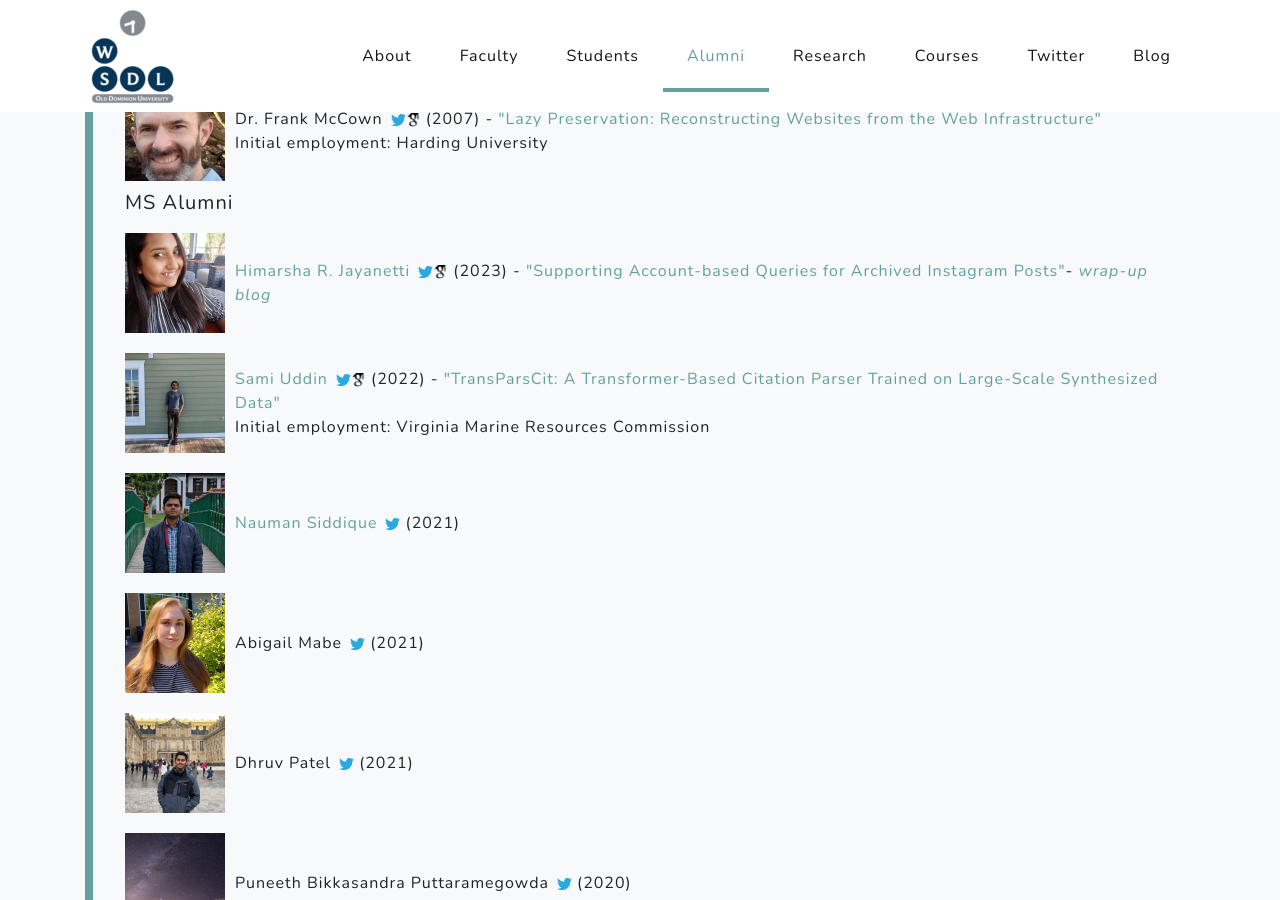
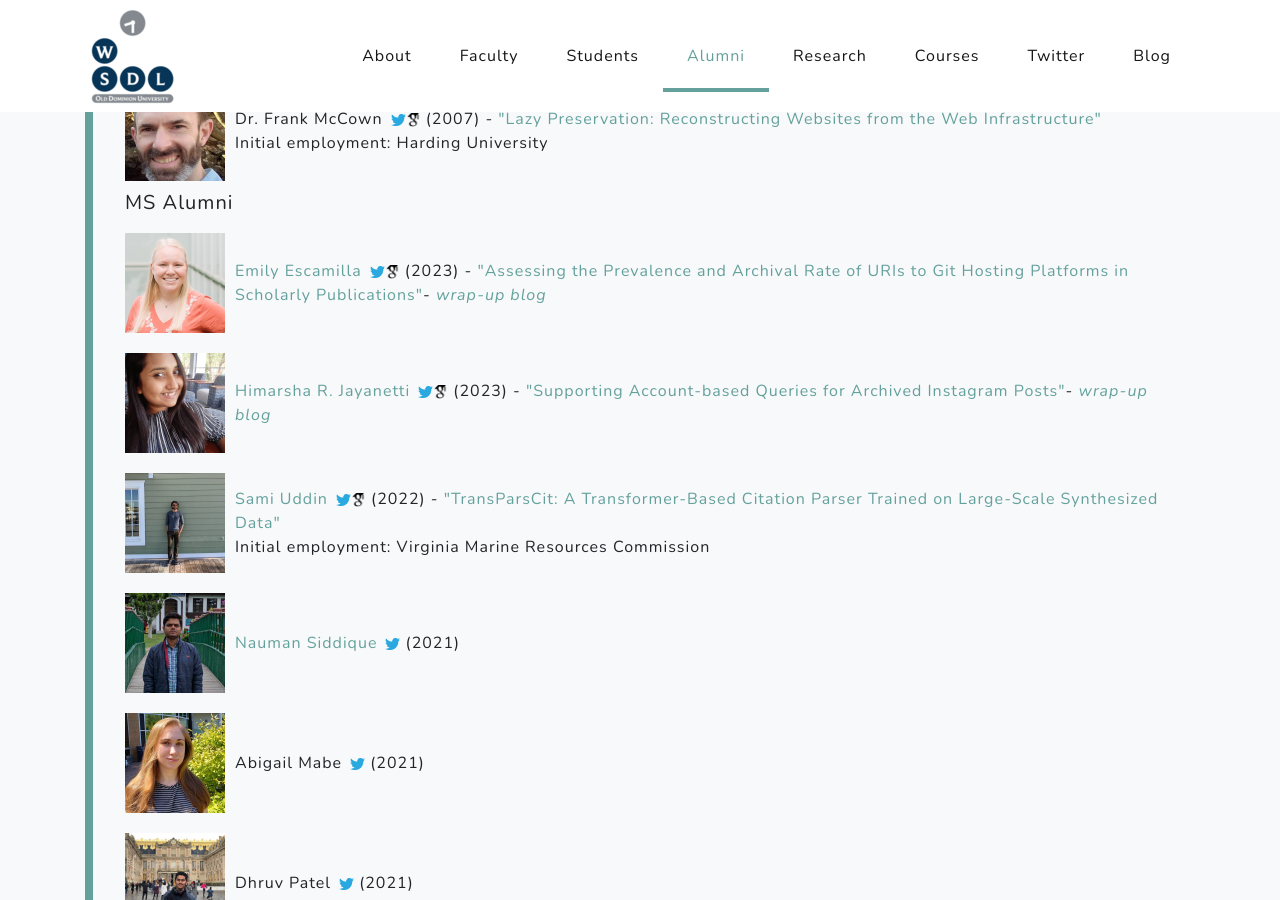
Before and after one commit to oduwsdl/oduwsdl.github.io, a Jekyll site: the page built from index.html, in a window 1280 px wide and 900 px high, scrolled down 7847 px. Built offline with Jekyll 4.4.1, drawn with Linux system fonts in a browser that asks for light colours; nearby versions of some CDN libraries; comment, search, counter and statistics services are not loaded.

Commit message:
Update alumni.yml
Moved Emily from students to alumni

```diff
--- a/_data/alumni.yml
+++ b/_data/alumni.yml
@@ -156,6 +156,17 @@ phd:
   initial_employment: Harding University
 
 ms:
+
+- name: Emily Escamilla
+  homepage: https://elescamilla.github.io
+  twitter_handle: EmilyEscamilla_
+  google_scholar_id: kKcPKDwAAAAJ
+  graduation_year: 2023
+  thesis:
+    title: "Assessing the Prevalence and Archival Rate of URIs to Git Hosting Platforms in Scholarly Publications"
+    link: https://digitalcommons.odu.edu/computerscience_etds/
+  wrapup_blog_post: https://ws-dl.blogspot.com/2023/08/2023-08-31-end-of-chapter.html
+
 - name: Himarsha R. Jayanetti
   homepage: https://himarshaj.github.io/
   twitter_handle: HimarshaJ
@@ -163,7 +174,7 @@ ms:
   graduation_year: 2023
   thesis:
     title: "Supporting Account-based Queries for Archived Instagram Posts"
-    link: https://github.com/himarshaj/himarshaj.github.io/blob/master/Resources/MSThesis_SupportingIGPostsIA.pdf
+    link: https://digitalcommons.odu.edu/computerscience_etds/139
   wrapup_blog_post: https://ws-dl.blogspot.com/2023/06/2023-06-15-milestone-achieved.html
 
 - name: Sami Uddin
```
